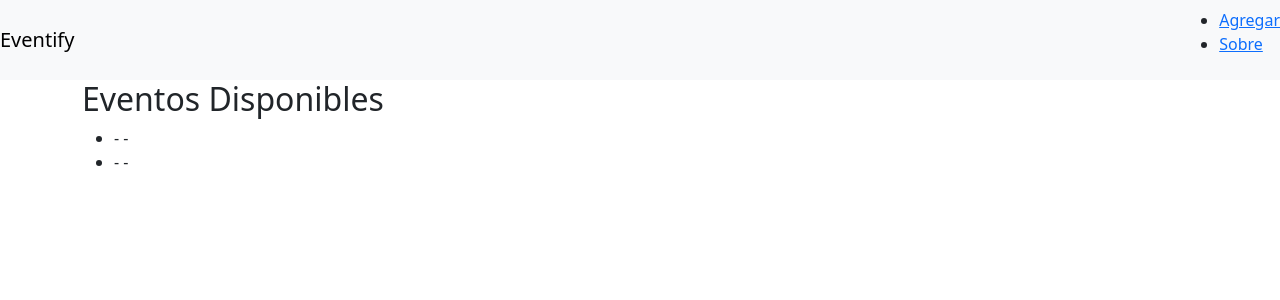
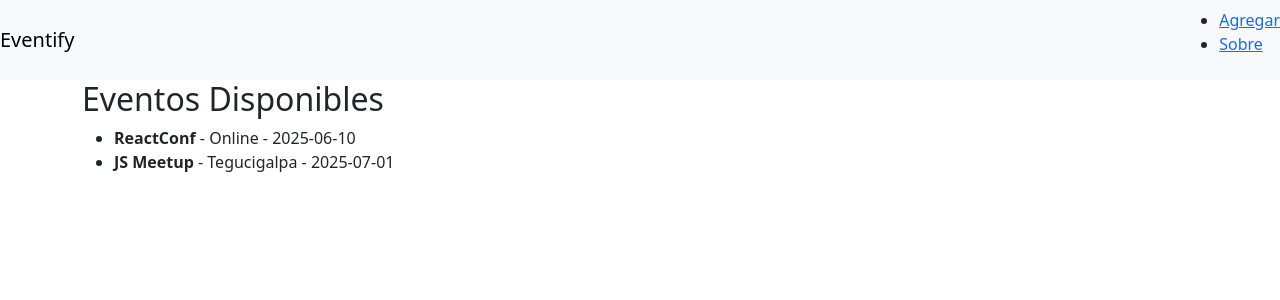
Before and after one commit to mjsalinas/PrimerExamenWeb, a React (Vite) app: page / in a window 1280 px wide. Shown: the top 300 px of the page. Built offline with nearby package versions, Linux system fonts and the light colour scheme.

Commit message:
Arreglando error de la class poniendo className

```diff
--- a/src/Inicio.js
+++ b/src/Inicio.js
@@ -1,17 +1,17 @@
 import React, { useState } from "react";
 
 function Inicio() {
-  const eventos = useState([
+  const [eventos] = useState([
     { nombre: "ReactConf", lugar: "Online", fecha: "2025-06-10" },
     { nombre: "JS Meetup", lugar: "Tegucigalpa", fecha: "2025-07-01" },
   ]);
 
   return (
-    <div class="container">
+    <div className="container">
       <h2>Eventos Disponibles</h2>
       <ul>
-        {eventos.map((evento) => (
-          <li>
+        {eventos.map((evento, idx) => (
+          <li key={idx}>
             <strong>{evento.nombre}</strong> - {evento.lugar} - {evento.fecha}
           </li>
         ))}
```
